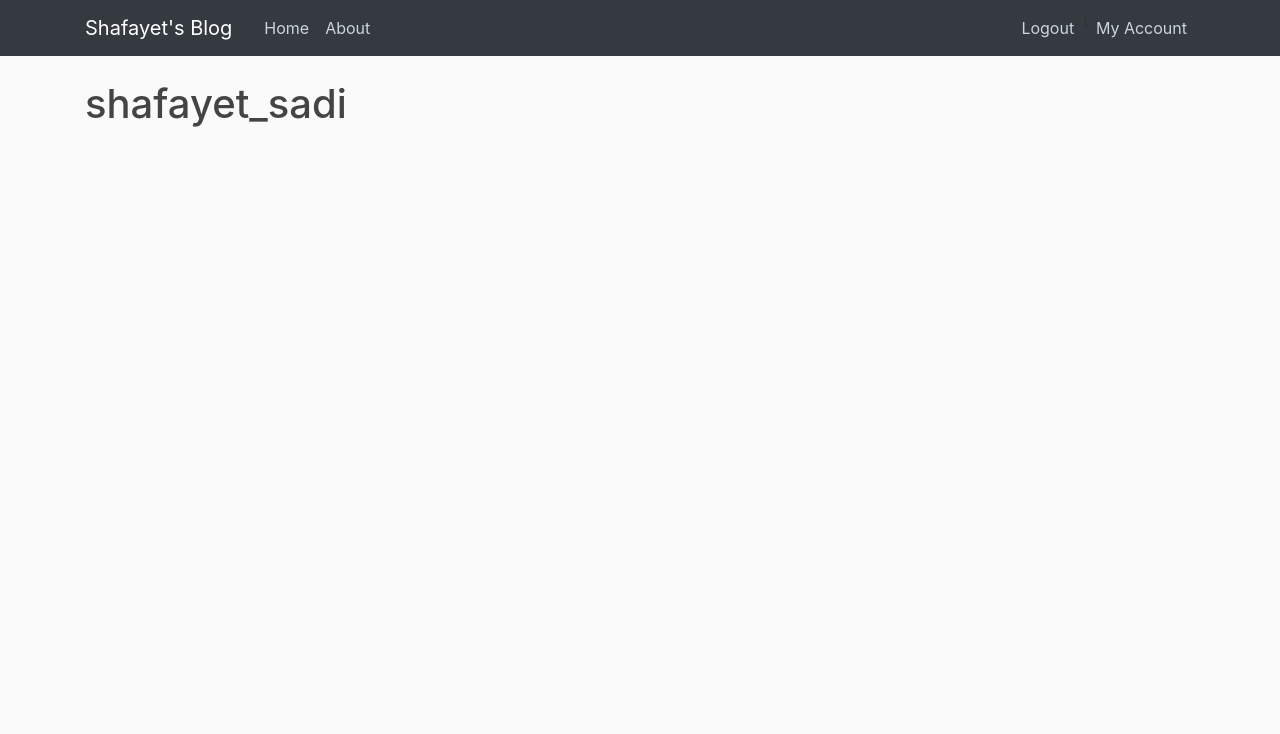
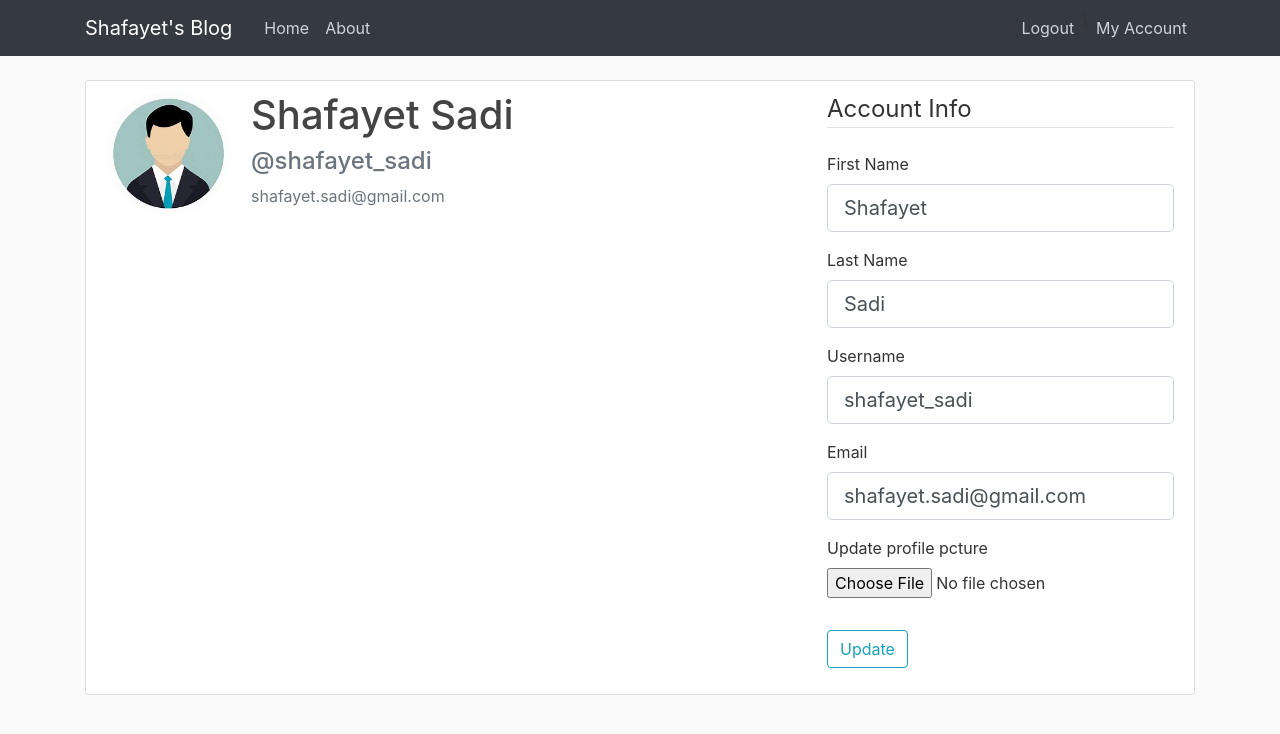
Before and after one commit to ShafayetSadi/flask_blog, a Flask app: page /account in a window 1280 px wide. Shown: the top 734 px of the page. Run offline with Flask 2, Linux system fonts and the light colour scheme; a user stored in the database is signed in; some libraries are stand-ins or nearby versions.

Commit message:
Added Profile picture

```diff
--- a/flask_app/forms.py
+++ b/flask_app/forms.py
@@ -1,7 +1,9 @@
 from flask_wtf import FlaskForm
+from flask_wtf.file import FileField, FileAllowed
 from wtforms import StringField, PasswordField, SubmitField, BooleanField
 from wtforms.validators import DataRequired, Length, Email, EqualTo, ValidationError
 from flask_app.models import User
+from flask_login import current_user
 
 
 class ResistrationForm(FlaskForm):
@@ -35,3 +37,28 @@ class LoginForm(FlaskForm):
     password = PasswordField('Password',validators=[DataRequired()])
     remember = BooleanField('Remember Me')
     submit = SubmitField('Login')
+
+
+class UpdateAccount(FlaskForm):
+    first_name = StringField('First Name',
+                            validators=[DataRequired(), Length(min=3, max=50)])
+    last_name = StringField('Last Name',
+                            validators=[DataRequired(), Length(min=3, max=50)])
+    user_name = StringField('Username',
+                            validators=[DataRequired(), Length(min=4, max=20)])
+    email = StringField('Email',
+                            validators=[DataRequired(), Email()])
+    picture = FileField('Update profile pcture', validators=[FileAllowed(['jpg', 'png'])])
+    submit = SubmitField('Update')
+
+    def validate_user_name(self, user_name):
+        if user_name.data != current_user.user_name:
+            user = User.query.filter_by(user_name=user_name.data).first()
+            if user:
+                raise ValidationError('That username is taken. Please choose another one.')
+
+    def validate_email(self, email):
+        if email.data != current_user.email:
+            email = User.query.filter_by(email=email.data).first()
+            if email:
+                raise ValidationError('That email is taken. Please choose another one.')
--- a/flask_app/models.py
+++ b/flask_app/models.py
@@ -13,7 +13,7 @@ class User(db.Model, UserMixin):
     last_name = db.Column(db.String(50), nullable=False)
     user_name = db.Column(db.String(20), unique=True, nullable=False)
     email = db.Column(db.String(120), unique=True, nullable=False)
-    img_file = db.Column(db.String(20), nullable=False, default='default.jpg')
+    image_file = db.Column(db.String(20), nullable=False, default='defult.jpg')
     password = db.Column(db.String(60), nullable=False)
     post = db.relationship('Post', backref='author', lazy=True)
 
--- a/flask_app/routes.py
+++ b/flask_app/routes.py
@@ -1,5 +1,5 @@
 from flask import render_template, url_for, flash, redirect, request
-from flask_app.forms import ResistrationForm, LoginForm
+from flask_app.forms import ResistrationForm, LoginForm, UpdateAccount
 from flask_app.models import User, Post
 from flask_app import app, db, bcrypt
 from flask_login import login_user, logout_user, current_user, login_required
@@ -66,7 +66,22 @@ def logout():
     return redirect(url_for('home'))
 
 
-@app.route("/account")
+@app.route("/account", methods=['GET', 'POST'])
 @login_required
 def account():
-    return render_template('account.html', title='Account')
+    form = UpdateAccount()
+    if form.validate_on_submit():
+        current_user.first_name = form.first_name.data
+        current_user.last_name = form.last_name.data
+        current_user.user_name = form.user_name.data
+        current_user.email = form.email.data
+        db.session.commit()
+        flash('Your account has been updated!', "success")
+        return redirect(url_for('account'))
+    elif request.method == 'GET':
+        form.first_name.data = current_user.first_name
+        form.last_name.data = current_user.last_name
+        form.user_name.data = current_user.user_name
+        form.email.data = current_user.email
+    image_file = url_for('static', filename='profile_pics/' + current_user.image_file)
+    return render_template('account.html', title='Account Page', image_file=image_file, form=form)
--- a/flask_app/templates/account.html
+++ b/flask_app/templates/account.html
@@ -1,4 +1,89 @@
 {% extends "layout.html" %}
 {% block content %}
-    <h1>{{ current_user.user_name }}</h1>
+<div class="content-section">
+    <div class="media">
+        <img class="rounded-circle account-img" src="{{ image_file }}">
+        <div class="media-body">
+            <h2 class="account-heading">{{ current_user.first_name }} {{ current_user.last_name }}</h2>
+            <h4 class="text-secondary">@{{ current_user.user_name }}</h4>
+            <p class="text-secondary">{{ current_user.email }}</p>
+        </div>
+        <form method="POST" action="" enctype="multipart/form-data">
+            {{ form.hidden_tag() }}
+            <fieldset class="form-group">
+                <legend class="border-bottom mb-4">Account Info</legend>
+                <div class="form-group">
+                    {{ form.first_name.label(class="form-control-label") }}
+
+                    {% if form.first_name.errors %}
+                        {{ form.first_name(class="form-control form-control-lg is-invalid") }}
+                        <div class="invalid-feedback">
+                            {% for error in form.first_name.errors %}
+                                <span> {{ error }}</span>
+                            {% endfor %}
+                        </div>
+                    {% else %}
+                        {{ form.first_name(class="form-control form-control-lg") }}
+                    {% endif %}
+
+                </div>
+                <div class="form-group">
+                    {{ form.last_name.label(class="form-control-label") }}
+
+                    {% if form.last_name.errors %}
+                        {{ form.last_name(class="form-control form-control-lg is-invalid") }}
+                        <div class="invalid-feedback">
+                            {% for error in form.last_name.errors %}
+                                <span> {{ error }}</span>
+                            {% endfor %}
+                        </div>
+                    {% else %}
+                        {{ form.last_name(class="form-control form-control-lg") }}
+                    {% endif %}
+
+                </div>
+                <div class="form-group">
+                    {{ form.user_name.label(class="form-control-label") }}
+
+                    {% if form.user_name.errors %}
+                        {{ form.user_name(class="form-control form-control-lg is-invalid") }}
+                        <div class="invalid-feedback">
+                            {% for error in form.user_name.errors %}
+                                <span> {{ error }}</span>
+                            {% endfor %}
+                        </div>
+                    {% else %}
+                        {{ form.user_name(class="form-control form-control-lg") }}
+                    {% endif %}
+
+                </div>
+                <div class="form-group">
+                    {{ form.email.label(class="form-control-label") }}
+                    {% if form.email.errors %}
+                        {{ form.email(class="form-control form-control-lg is-invalid") }}
+                        <div class="invalid-feedback">
+                            {% for error in form.email.errors %}
+                                <span> {{ error }}</span>
+                            {% endfor %}
+                        </div>
+                    {% else %}
+                        {{ form.email(class="form-control form-control-lg") }}
+                    {% endif %}
+                </div>
+                <div class="form-group">
+                    {{ form.picture.label() }}
+                    {{ form.picture(class="form-control-file") }}
+                    {% if form.picture.errors %}
+                        {% for error in form.email.errors %}
+                            <span class="text-danger"> {{ error }}</span></br>
+                        {% endfor %}
+                    {% endif %}
+                </div>
+            </fieldset>
+            <div class="form-group">
+                {{ form.submit(class="btn btn-outline-info")}}
+            </div>
+        </form>
+    </div>
+</div>
 {% endblock content %}
--- a/flask_app/templates/layout.html
+++ b/flask_app/templates/layout.html
@@ -11,7 +11,7 @@
         <link rel="stylesheet" type='text/css' href="{{ url_for('static', filename='main.css')}}">
 
         {% if title %}
-            <title>{{ title}}</title>
+            <title>{{ title }}</title>
         {% else %}
             <title>My flask blog</title>
         {% endif %}
```
Also changed, not shown: flask_app/site.db, flask_app/static/profile_pics/defult.jpg (added).
